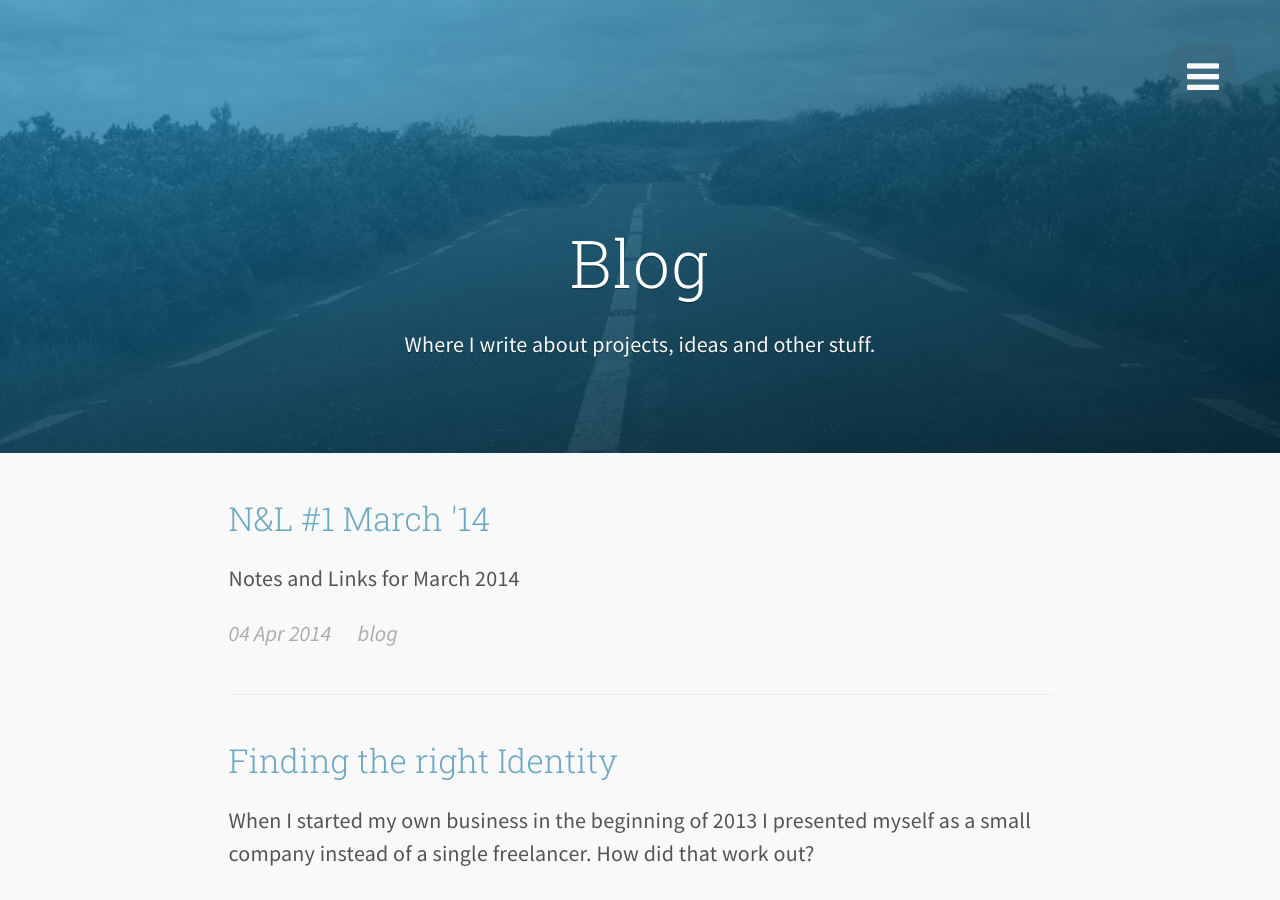
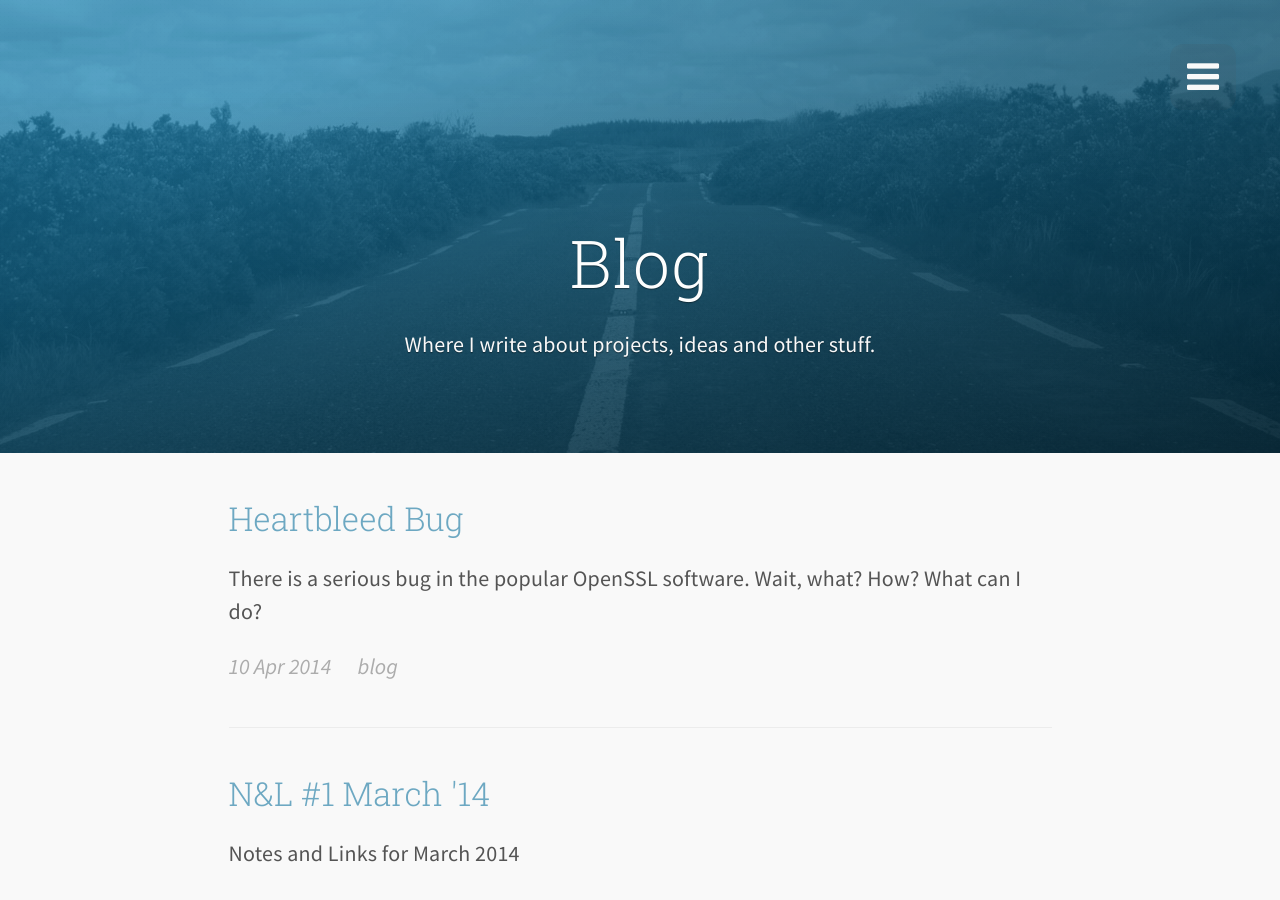
Before and after one commit to l4ci/l4ci.github.io, a Jekyll site: the page built from blog/index.html, in a window 1280 px wide and 900 px high. Built offline with Jekyll 4.4.1, drawn with Linux system fonts in a browser that asks for light colours; nearby versions of some CDN libraries; Markdown is read by kramdown in place of the engine named in the settings.

Commit message:
added new post

```diff
--- a/_posts/2014-01-24-gofreaks.html
+++ b/_posts/2014-01-24-gofreaks.html
@@ -8,12 +8,6 @@ tags:
   - projects
 excerpt:    Websites for gaming communities tend to be looking like from the past. I tried to change that with my recent project for the german multigaming clan gofreaks.eu.
 ---
-<div class="outer">
-  <section class="container">
-
-  </section>
-</div>
-
 <div class="outer">
   <section class="container padding--m--bottom">
     <div class="col-75">
--- /dev/null
+++ b/_posts/2014-04-10-the-heartbleed-bug.html
@@ -0,0 +1,70 @@
+---
+title:     Heartbleed Bug
+layout:    post
+published: true
+tags:      blog
+excerpt:   There is a serious bug in the popular OpenSSL software. Wait, what? How? What can I do?
+---
+<div class="outer">
+  <section class="container">
+    <div class="col-75">
+      <h2>What is this?</h2>
+      <p>
+        The Heartbleed Bug is a serious vulnerability in the popular OpenSSL cryptographic software library. This weakness allows stealing the information protected, under normal conditions, by the SSL/TLS encryption used to secure the Internet. SSL/TLS provides communication security and privacy over the Internet for applications such as web, email, instant messaging (IM) and some virtual private networks (VPNs).
+        <br>
+        <cite src="http://heartbleed.com/">Find out more on <a href="http://heartbleed.com/">heartbleed.com</a></cite>
+      </p>
+
+      <h2>What does this mean?</h2>
+      <p>
+        SSL or <a href="http://en.wikipedia.org/wiki/Transport_Layer_Security">TLS</a> is a cryptographic protocol, which should provide a secure communication over the internet. OpenSSL is one software you can use to achieve that. In fact over 60% of all active HTTPS servers use OpenSSL. Anything can use SSL/TLS: A website, e-mail provider, instant messenger or even a vpn-network.
+      </p>
+    </div>
+  </section>
+</div>
+
+<div class="outer bg--red">
+  <section class="container">
+    <div class="col-75">
+      <blockquote>
+        On the plus side, it is now in fact possible to download more RAM. Someone else's, that is.
+        <cite src="http://www.reddit.com/r/webdev/comments/22im3b/server_admins_update_openssl_asap_if_you_havent/cgnc1pc">Taken from a <a href="http://www.reddit.com/r/webdev/comments/22im3b/server_admins_update_openssl_asap_if_you_havent/cgnc1pc">reddit comment</a></cite>
+      </blockquote>
+    </div>
+  </section>
+</div>
+
+<div class="outer bg--blue">
+  <section class="container">
+    <div class="col-75">
+      <h2>What can I do?</h2>
+      <p>
+        This question really depends who you are. If you're a consumer, you should check all the sites (that use TLS/SSL) you are registered on and find out if the developers fixed the bug on their servers. If they fixed it, go and change your password, just to be safe. You can use different tools for finding sites, that are still affected by Heartbleed or go through <a href="https://github.com/musalbas/heartbleed-masstest/blob/master/top10000.txt">this list</a> of infected sites.
+      </p>
+      <ul>
+        <li><a href="http://filippo.io/Heartbleed/">http://filippo.io/Heartbleed/</a></li>
+        <li><a href="https://lastpass.com/heartbleed/">https://lastpass.com/heartbleed/</a></li>
+      </ul>
+
+      <p>
+        If you have some servers of your own, that use SSL/TLS (OpenSSL 1.0.1 through 1.0.1f (inclusive) are vulnerable) - go and update to the latest version for your operating system. Also regenerate your SSL certificate, because if you've been compromised, someone probably has your keys, and will be able to decrypt your traffic. You also should regenerating your session cookie and force your users to authenticate again.
+      </p>
+      <ul>
+        <li><a href="http://www.ubuntu.com/usn/usn-2165-1/">Ubuntu</a></li>
+        <li><a href="http://lists.centos.org/pipermail/centos-announce/2014-April/020249.html">CentOS</a></li>
+        <li><a href="https://lists.fedoraproject.org/pipermail/announce/2014-April/003205.html">Fedora</a></li>
+      </ul>
+    </div>
+  </section>
+</div>
+
+<div class="outer padding--m--bottom">
+  <section class="container">
+    <div class="col-75">
+      <h2>More Information</h2>
+      <p>The bug was first mentioned on the <a href="https://www.openssl.org/news/secadv_20140407.txt">openssl.org</a> vulnerabilities news site, but it quickly spread to other popular sites like <a href="http://blog.cloudflare.com/staying-ahead-of-openssl-vulnerabilities">cloudflare.com</a> and twitter, where I read about it.</p>
+
+      <p>You can find out more on <a href="http://heartbleed.com/">heartbleed.com</a>.</p>
+    </div>
+  </section>
+</div>
```
